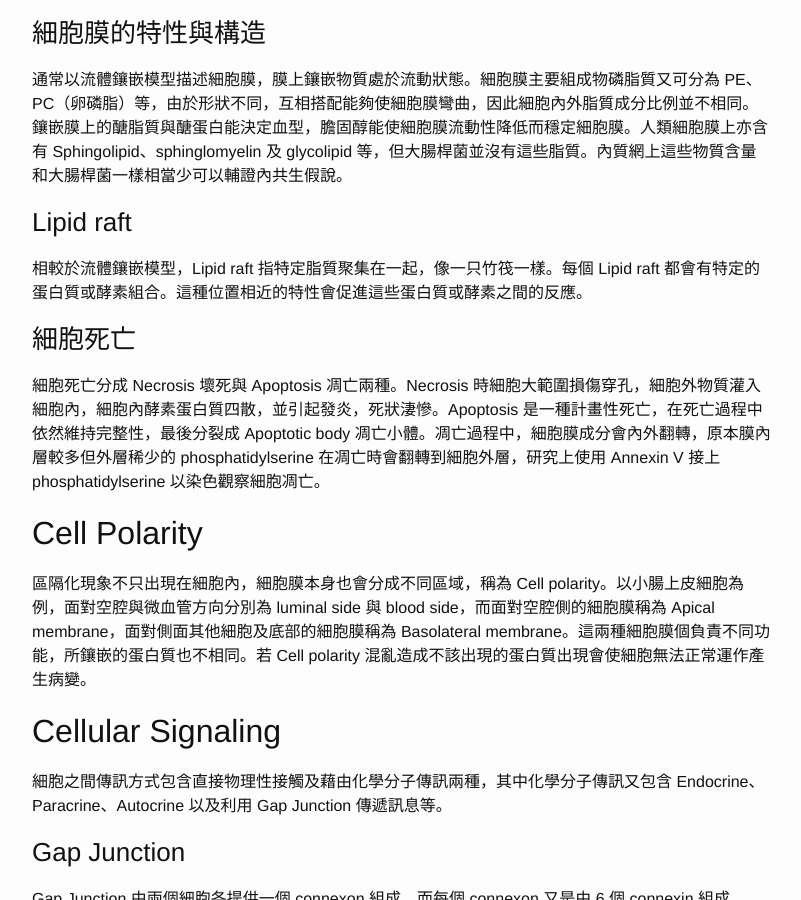
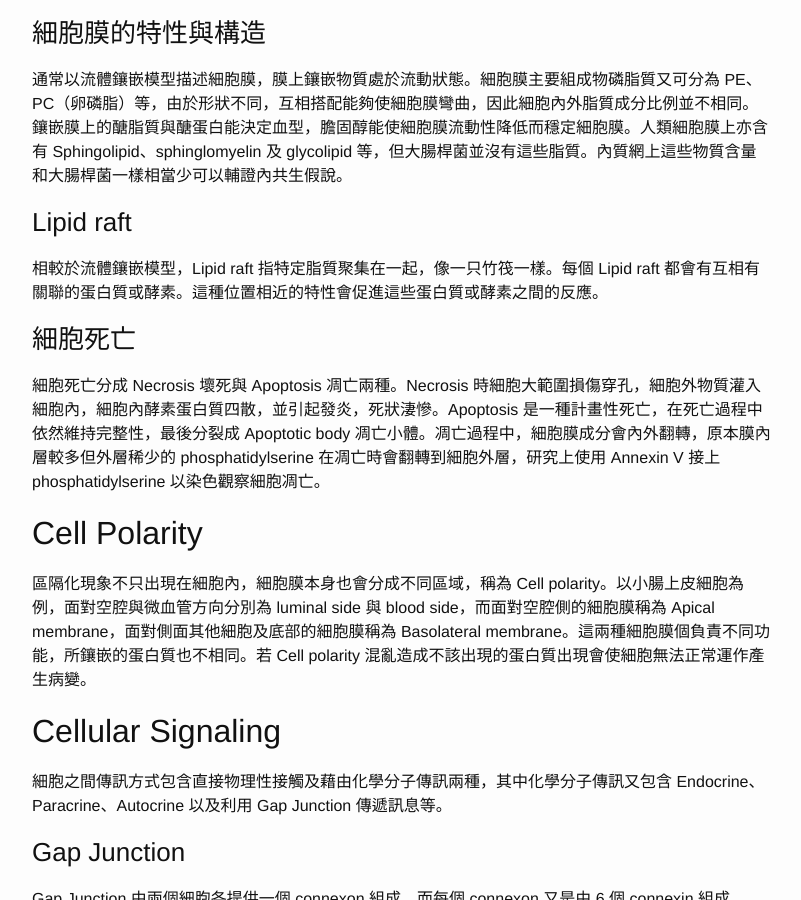
Before and after one commit to HsuYR/blog, a Jekyll site: the page built from _posts/2016-09-21-block1-physiology-2.markdown, in a window 1280 px wide and 900 px high, scrolled down 1276 px. Shown: the whole window, without its empty margins (238-1039 px from the left). Built offline with Jekyll 4.4.1, drawn with Linux system fonts in a browser that asks for light colours.

Commit message:
Update post

```diff
--- a/_posts/2016-09-21-block1-physiology-2.markdown
+++ b/_posts/2016-09-21-block1-physiology-2.markdown
@@ -46,7 +46,7 @@ J/A = -D &times; &Delta;C / &Delta;x
 
 ### Lipid raft
 
-相較於流體鑲嵌模型，Lipid raft 指特定脂質聚集在一起，像一只竹筏一樣。每個 Lipid raft 都會有特定的蛋白質或酵素組合。這種位置相近的特性會促進這些蛋白質或酵素之間的反應。
+相較於流體鑲嵌模型，Lipid raft 指特定脂質聚集在一起，像一只竹筏一樣。每個 Lipid raft 都會有互相有關聯的蛋白質或酵素。這種位置相近的特性會促進這些蛋白質或酵素之間的反應。
 
 ### 細胞死亡
 
@@ -66,6 +66,6 @@ Gap Junction 由兩個細胞各提供一個 connexon 組成，而每個 connexon
 
 ### Cellular Signaling and Membrane protein
 
-細胞外來訊號可由 extracellular matrix 傳到 peripheral protein 並藉由 integral protein 傳訊到細胞內 peripheral protein 最後影響 cytoskeleton。而依照外部作用對象分成 cell-cell adhesion 與 cell-matrix adhesion 兩種。cell-cell 之間藉由 cell adhesion molecule（CAM）相接，cell-matrix 則透過 adhesion receptor 接收訊號。其中 CAM 依對象不同又分 Homophilic 與 Heterophilic 兩種。Homophilic 的例子如 Cadherin、IgG superfamily of CAM（如N-CAM），Heterophilic 的例子如 Integrin（如 &alpha;v&beta;3）在軟骨組織中常與 fibrobectin 結合、Selectin 和細胞外 glycoprotein 上的糖基交互作用作為辨識用途。其中 Heterophilic 的例子如免疫反應時白血球特有的 glycoprotein 與血管內皮細胞膜上的 selectin 結合後會將白血球拉近內皮細胞，讓白血球的 integrin 與內皮細胞的 ICAM 結合，最後使白血球順利穿過血管壁，這個過程稱謂 Extravasation。
+細胞外來訊號可由 extracellular matrix 傳到 peripheral protein 並藉由 integral protein 傳訊到細胞內 peripheral protein 最後影響 cytoskeleton。而依照外部作用對象分成 cell-cell adhesion 與 cell-matrix adhesion 兩種。cell-cell 之間藉由 cell adhesion molecule（CAM）相接，cell-matrix 則透過 adhesion receptor 接收訊號。其中 CAM 依對象不同又分 Homophilic 與 Heterophilic 兩種。Homophilic 的例子如 Cadherin、IgG superfamily of CAM（如N-CAM），Heterophilic 的例子如 Integrin（如 &alpha;v&beta;3）在軟骨組織中常與 fibrobectin 結合、Selectin 和細胞外 glycoprotein 上的糖基交互作用作為辨識用途。其中 Heterophilic 的例子如免疫反應時白血球特有的 glycoprotein 與血管內皮細胞膜上的 selectin 結合後會將白血球拉近內皮細胞，讓白血球的 integrin 與內皮細胞的 ICAM 結合，最後使白血球順利穿過血管壁，這個過程稱謂 Extravasation。<a name='extravasation'></a>
 
 Peripheral Protein 除了傳遞訊息外也具有維持結構功能。例如 Erythrocyte 有許多 spectrin 與 ankyrin 構成網狀結構，其中一側會藉由穿膜蛋白（glycophorin、Band 3 protein）連結細胞膜，另一側藉由 actin、tropomyosin 連接到細胞對側面，而利用兩面互相拉近形成雙凹圓盤狀。當 Band 3 protein 基因多點突變時會造成蛋白質無法固定在細胞膜上，細胞因而成卵圓狀，難以通過微血管，稱為 Southeast Asian Ovalocytosis（SAO）。這種病變因紅血球變形使瘧原蟲不易寄生，類似鐮刀型貧血症。
```
